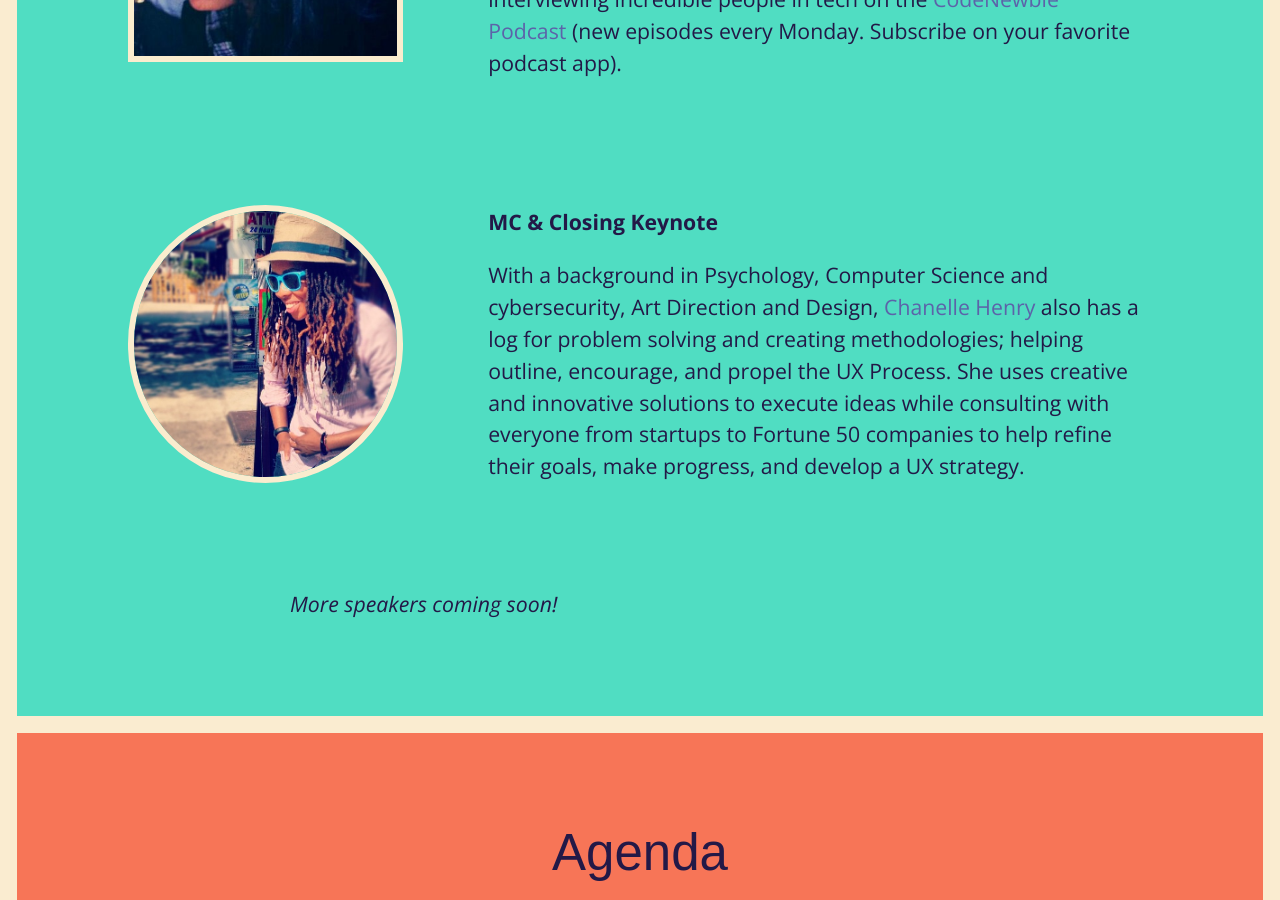
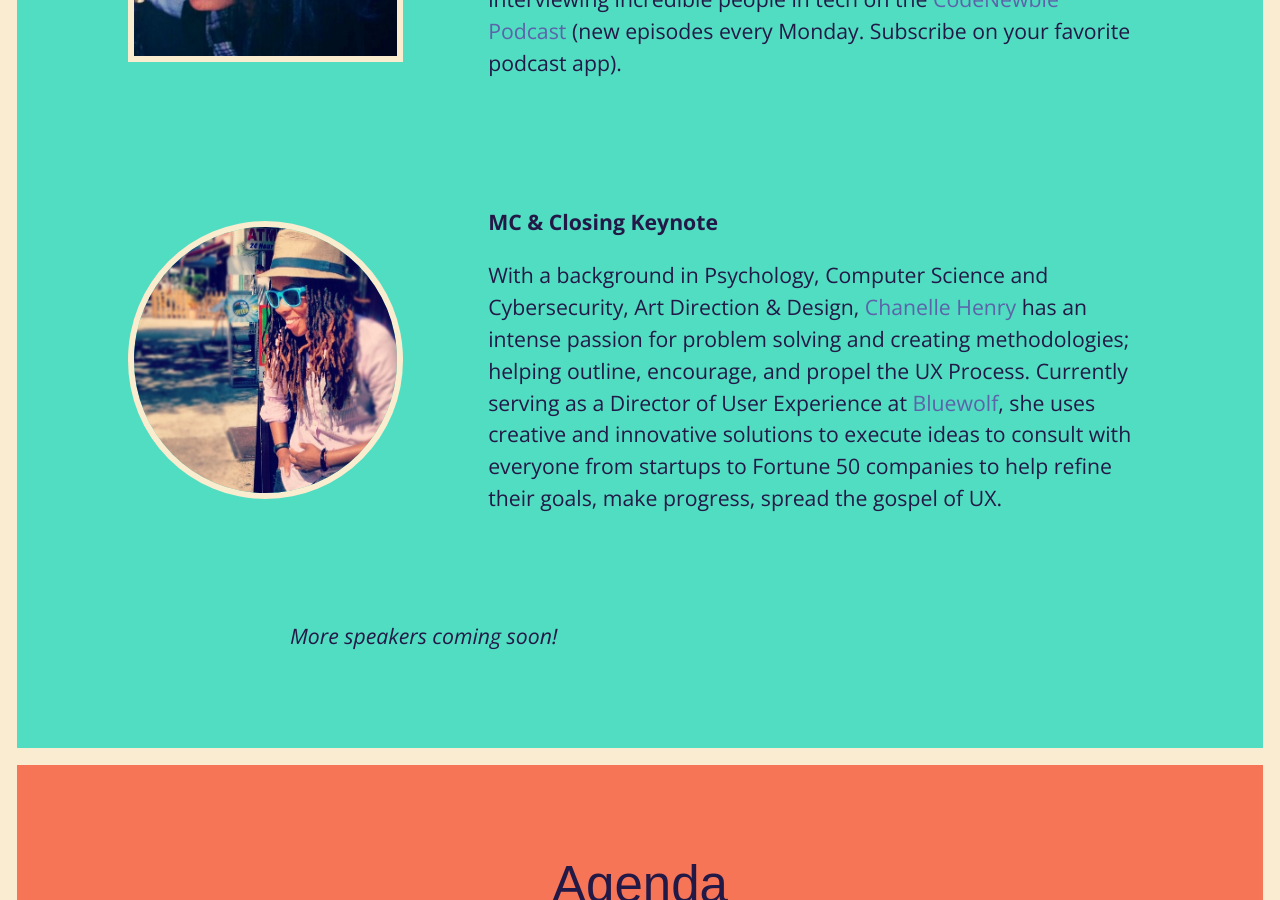
Before and after one commit to elaconf/elaconf.github.io, a Jekyll site: the page built from index.html, in a window 1280 px wide and 900 px high, scrolled down 3715 px. Built offline with Jekyll 4.4.1, drawn with Linux system fonts in a browser that asks for light colours; some web fonts are replaced; a script that is not in the unit is left out.

Commit message:
updates chanelle's bio

```diff
--- a/_data/speakers.yml
+++ b/_data/speakers.yml
@@ -9,4 +9,4 @@
   twitter: Chanelle777
   topic: MC & Closing Keynote
   bio_verb: false # bio doesn't start with verb
-  bio: With a background in Psychology, Computer Science and cybersecurity, Art Direction and Design, <a href="https://twitter.com/Chanelle777">Chanelle Henry</a> also has a log for problem solving and creating methodologies; helping outline, encourage, and propel the UX Process. She uses creative and innovative solutions to execute ideas while consulting with everyone from startups to Fortune 50 companies to help refine their goals, make progress, and develop a UX strategy.
+  bio: With a background in Psychology, Computer Science and Cybersecurity, Art Direction & Design, <a href="https://twitter.com/Chanelle777">Chanelle Henry</a> has an intense passion for problem solving and creating methodologies; helping outline, encourage, and propel the UX Process. Currently serving as a Director of User Experience at <a href="http://www.bluewolf.com/">Bluewolf</a>, she uses creative and innovative solutions to execute ideas to consult with everyone from startups to Fortune 50 companies to help refine their goals, make progress, spread the gospel of UX.
```
